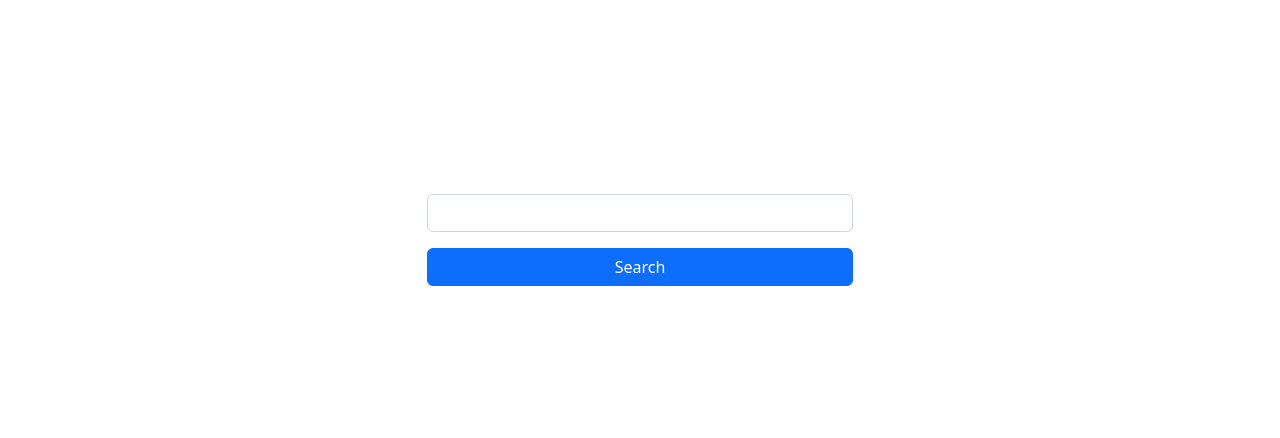
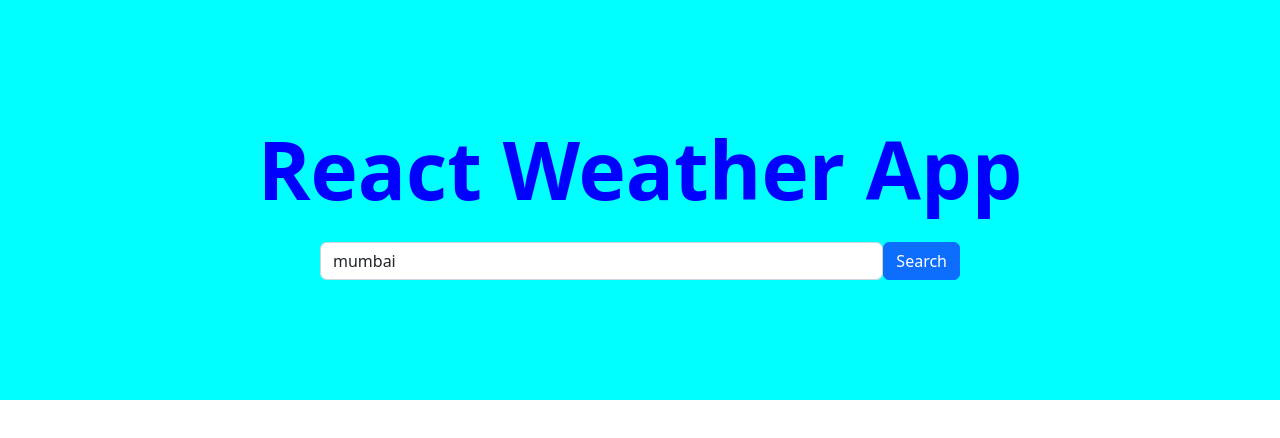
Before and after one commit to prafullajoshi970/ReactwhetherAppNew, a React (Create React App) app: page / in a window 1280 px wide. Shown: the top 438 px of the page. Built offline with nearby package versions, Linux system fonts and the light colour scheme.

Commit message:
reactcommit

```diff
--- a/src/App.css
+++ b/src/App.css
@@ -1,4 +1,5 @@
 .wetherBg{
+  background-color:aqua;
   height: 50vh;
   display: flex;
   align-items: center;
@@ -6,23 +7,34 @@
   justify-content: center;
 }
 .heading{
-  color:white;
-  font-weight: 700;
+  font-size: 10vh;
+  font-weight:700;
+  margin-bottom: 25px;
 }
 .wetherResultBox{
   margin: auto;
   width: 500px;
   height: 300px;
 }
-.weathorIcon{
+.weatherIcon{
   margin-top: 2rem;
   width: 100px;
   height: 100px;
 }
-.weathorCity{
+.weatherCity{
   font-size: 35px;
 }
-.weathorTemp{
+.weatherTemp{
   font-size:55px;
   font-weight: 700;
 }
+.inputt{
+  display:flex;
+  width:50vw
+}
+.display{
+  display: flex;
+  justify-content: center;
+  align-items: center;
+  margin-left: 20px;
+}
--- a/src/App.js
+++ b/src/App.js
@@ -6,57 +6,57 @@ import './App.css';
 function App() {
 
 
-  const apiKey = "700cd2716d1ea414ff0fe1483e04908c"
-  const [inputCity, setInputCity] = useState("")
+
+  const [City, setCity] = useState("mumbai")
   const [data, setData] = useState({})
 
 
-  const getWetherDetails = (cityName) => {
+  const getWether = (cityName) => {
     if (!cityName) return
-    const apiURL = "https://api.openweathermap.org/data/2.5/weather?q=" + cityName + "&units=metric&appid=" + apiKey
+    const apiURL = `https://api.openweathermap.org/data/2.5/weather?q=${cityName}&units=metric&appid=700cd2716d1ea414ff0fe1483e04908c`
     axios.get(apiURL).then((res) => {
-      console.log("response", res.data)
+
       setData(res.data)
     }).catch((err) => {
-      console.log("err", err)
+
     })
   }
 
-  const handleChangeInput = (e) => {
+  const ChangeInput = (e) => {
     console.log("value", e.target.value)
-    setInputCity(e.target.value)
+    setCity(e.target.value)
   }
 
-  const handleSearch = () => {
-    getWetherDetails(inputCity)
+  const Search = () => {
+    getWether(City)
   }
 
 
   return (
-    <div className="col-md-12">
+    <div>
       <div className="wetherBg">
-        <h1 className="heading">Weather App</h1>
+        <h1 className="heading">React Weather App</h1>
 
-        <div className="d-grid gap-3 col-4 mt-4">
+        <div className="inputt">
           <input type="text" className="form-control"
-            value={inputCity}
-            onChange={handleChangeInput} />
+            value={City}
+            onChange={ChangeInput} />
           <button className="btn btn-primary" type="button"
-            onClick={handleSearch}
+            onClick={Search}
           >Search</button>
         </div>
       </div>
 
       {Object.keys(data).length > 0 &&
-        <div className="col-md-12 text-center mt-5">
+        <div className="display">
 
           <div className="shadow rounded wetherResultBox">
 
 
-            <h5 className="weathorCity">
+            <h5 className="weatherCity">
               {data?.name}
             </h5>
-            <h6 className="weathorTemp">{((data.main.temp))}°C</h6>
+            <h6 className="weatherTemp">{((data.main.temp))}°C</h6>
             <div className="minmax">
                          <h2>Min-Temp <h4 > {data.main.temp_min}°C </h4></h2>
 
--- a/src/index.css
+++ b/src/index.css
@@ -20,3 +20,6 @@ code {
   padding:20px;
   width:30rem;
 }
+.heading{
+  color:blue
+}
```
